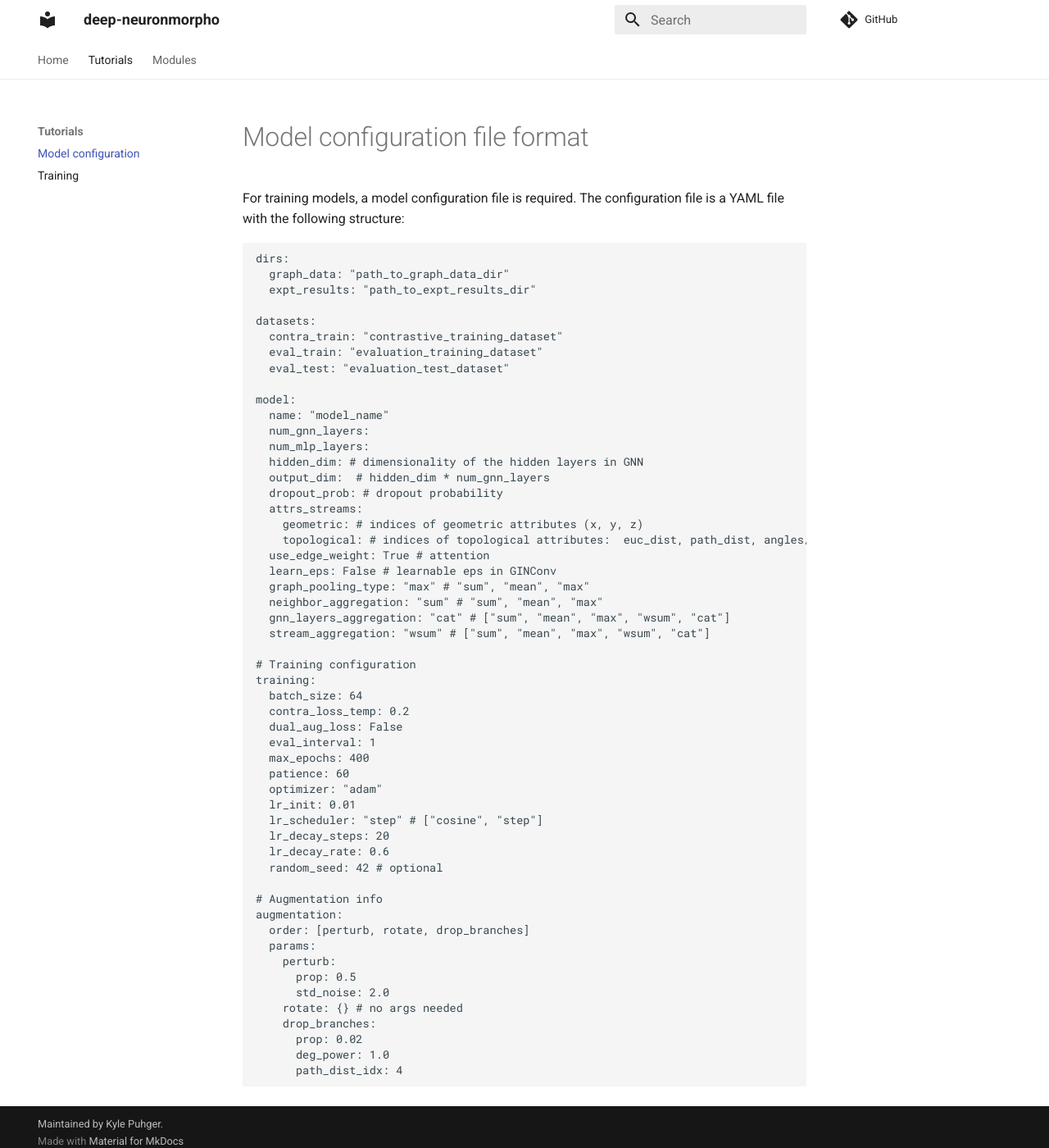
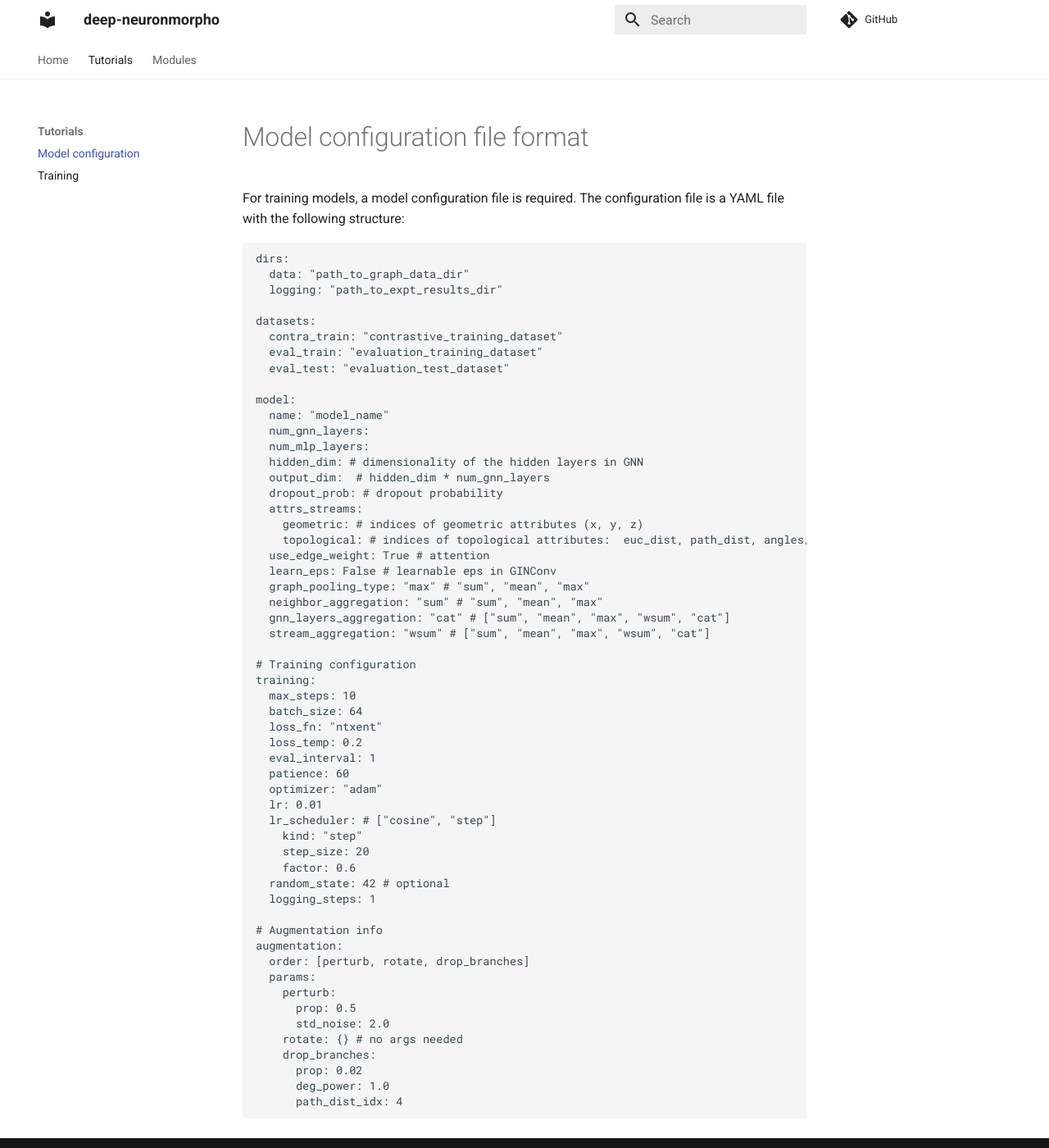
Before and after one commit to kpeez/deep-neuronmorpho, an MkDocs documentation site: the page built from docs/tutorials/model_config.md, in a window 1280 px wide and 1400 px high. Shown: the whole window at 82% size. Built offline with MkDocs 1.6.1 and Material for MkDocs 9.7.7, drawn with Linux system fonts in a browser that asks for light colours; comment, search, counter and statistics services are not loaded.

Commit message:
update model_config

````diff
--- a/docs/tutorials/model_config.md
+++ b/docs/tutorials/model_config.md
@@ -4,8 +4,8 @@ For training models, a model configuration file is required. The configuration f
 
 ```yaml
 dirs:
-  graph_data: "path_to_graph_data_dir"
-  expt_results: "path_to_expt_results_dir"
+  data: "path_to_graph_data_dir"
+  logging: "path_to_expt_results_dir"
 
 datasets:
   contra_train: "contrastive_training_dataset"
@@ -31,18 +31,20 @@ model:
 
 # Training configuration
 training:
+  max_steps: 10
   batch_size: 64
-  contra_loss_temp: 0.2
-  dual_aug_loss: False
+  loss_fn: "ntxent"
+  loss_temp: 0.2
   eval_interval: 1
-  max_epochs: 400
   patience: 60
   optimizer: "adam"
-  lr_init: 0.01
-  lr_scheduler: "step" # ["cosine", "step"]
-  lr_decay_steps: 20
-  lr_decay_rate: 0.6
-  random_seed: 42 # optional
+  lr: 0.01
+  lr_scheduler: # ["cosine", "step"]
+    kind: "step"
+    step_size: 20
+    factor: 0.6
+  random_state: 42 # optional
+  logging_steps: 1
 
 # Augmentation info
 augmentation:
````
